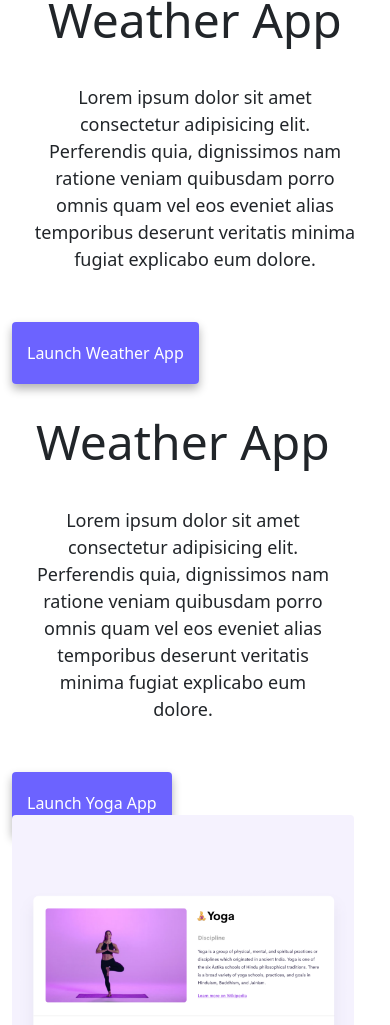
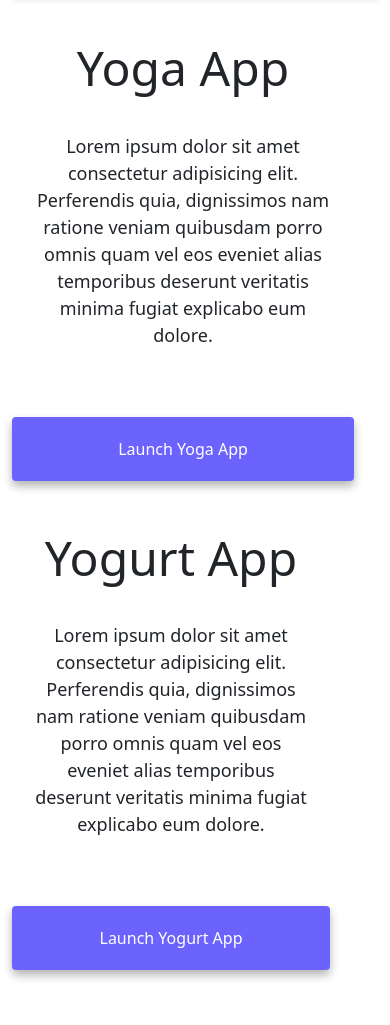
Before and after one commit to TheacSully/About-me-page, a plain HTML site: page index.html in a window 390 px wide. Shown: the part 975-2000 px from the top of the page. Drawn offline with nearby package versions, Linux system fonts and the light colour scheme.

Commit message:
increased responsive-ness on index.html

```diff
--- a/index.html
+++ b/index.html
@@ -60,7 +60,7 @@
     <div class="container">
       <div class ="row d-flex">
         <div class ="col-md-6">
-          <img src="images/weather.png" class="img-fluid rounded mb-5">
+          <img src="images/weather.png" class="img-fluid rounded mb-5 d-none d-md-block">
         </div>
         <div class="col-md-6">
           <h2 class ="mb-3"> Weather App </h2>
@@ -71,12 +71,12 @@
               explicabo eum dolore.
           </P>
           <div class="mt-5">
-            <a href="#" class="primary-link"> Launch Weather App</a>
+            <a href="#" class="primary-link d-block d-md-center text-center"> Launch Weather App</a>
           </div>
         </div>
         <div class ="row mt-5 d-flex">
             <div class="col-md-6">
-                <h2 class ="mb-3"> Weather App </h2>
+                <h2 class ="mb-3"> Yoga App </h2>
                 <p>
                     Lorem ipsum dolor sit amet consectetur adipisicing elit. Perferendis
                     quia, dignissimos nam ratione veniam quibusdam porro omnis quam vel
@@ -84,15 +84,15 @@
                     explicabo eum dolore.
                 </P>
                 <div class="mt-5">
-                  <a href="#" class="primary-link"> Launch Yoga App</a>
+                  <a href="#" class="primary-link d-block d-md-center text-center"> Launch Yoga App</a>
                 </div>
               </div>
             <div class ="col-md-6">
-              <img src="images/yoga.png" class="img-fluid rounded">
+              <img src="images/yoga.png" class="img-fluid rounded d-none d-md-block">
             </div>
             <div class ="row mt-5 d-flex">
                 <div class ="col-md-6">
-                  <img src="images/yogurt.png" class="img-fluid rounded mb-5">
+                  <img src="images/yogurt.png" class="img-fluid rounded mb-5 d-none d-md-block">
                 </div>
                 <div class="col-md-6">
                   <h2 class ="mb-3"> Yogurt App </h2>
@@ -103,7 +103,7 @@
                       explicabo eum dolore.
                   </P>
                   <div class="mt-5">
-                    <a href="#" class="primary-link"> Launch Yogurt App</a>
+                    <a href="#" class="primary-link d-block d-md-center text-center"> Launch Yogurt App</a>
                   </div>
                 </div>
     </div>
```
